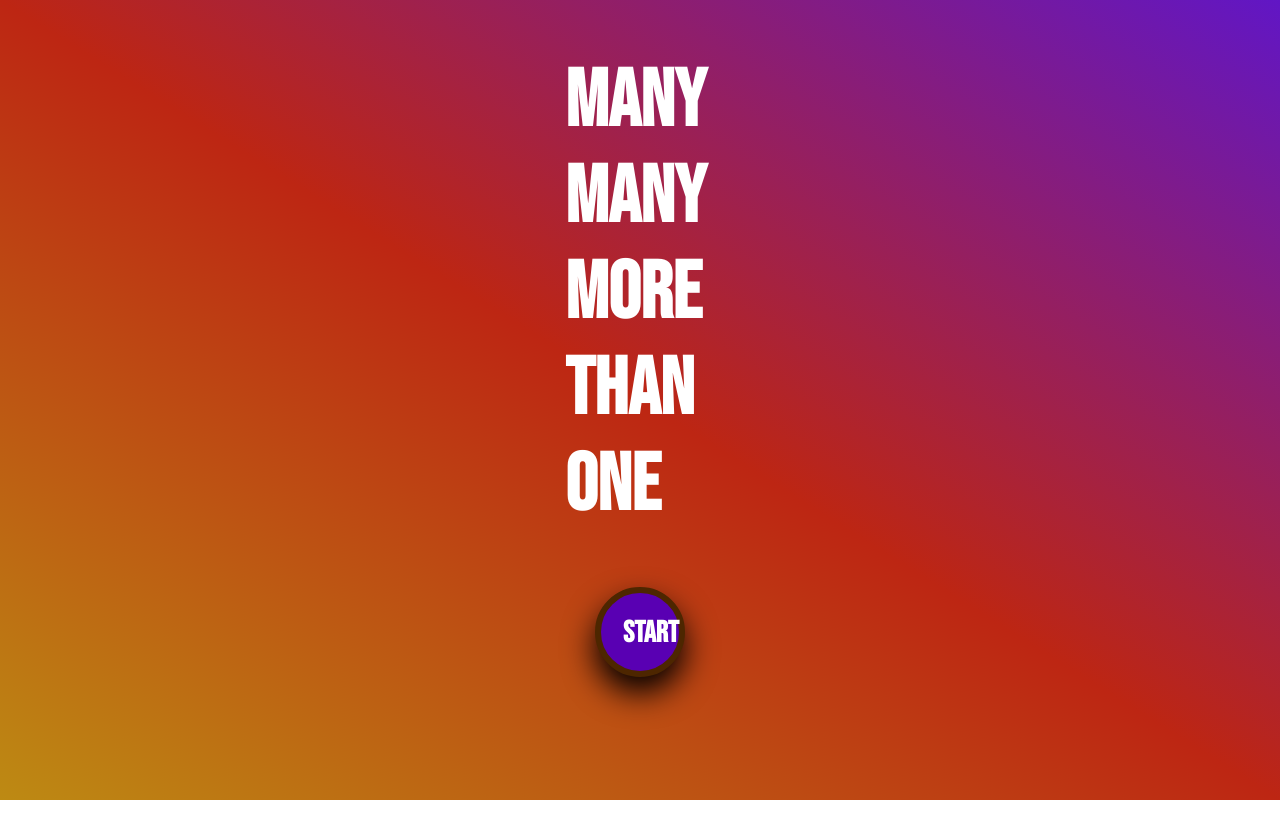
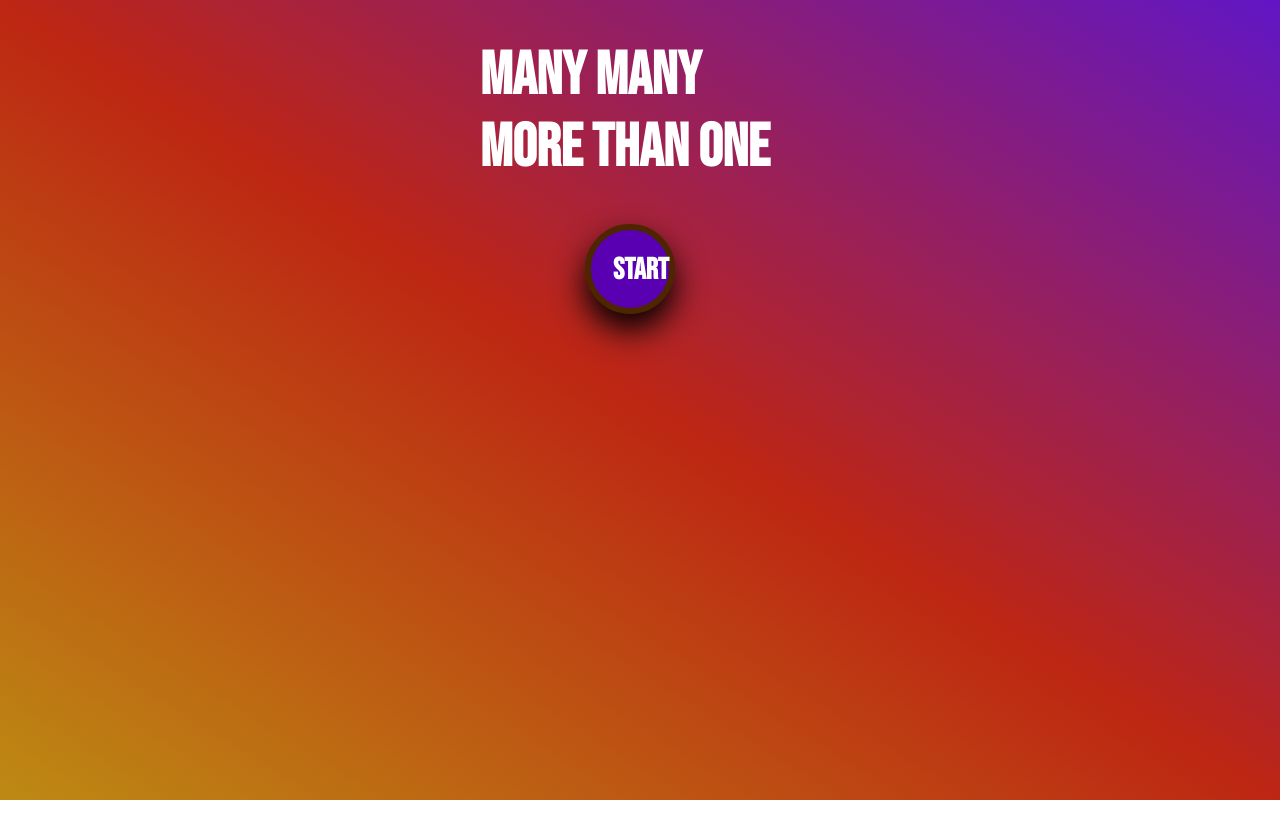
Before and after one commit to socalledsound/crowdCells, a plain HTML site: page index.html in a window 1280 px wide. Drawn offline with Linux system fonts and the light colour scheme.

Commit message:
tweak text

```diff
--- a/css/style.css
+++ b/css/style.css
@@ -17,8 +17,8 @@
             justify-content: center;
         }
         h1 {
-            font-size: 80px;
-            width: 150px;
+            font-size: 60px;
+            width: 25vw;
             color: white;
         }
 
@@ -51,6 +51,7 @@
         }
 
         .btn-div {
+            margin-left: -20px;
             display: flex;
             justify-content: center;
             /* margin-top:5vh; */
```
